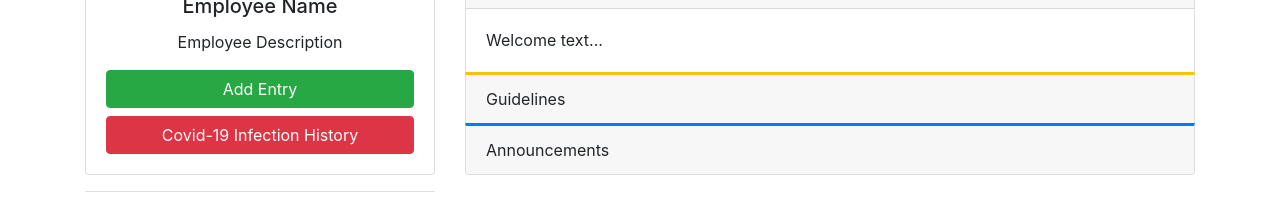
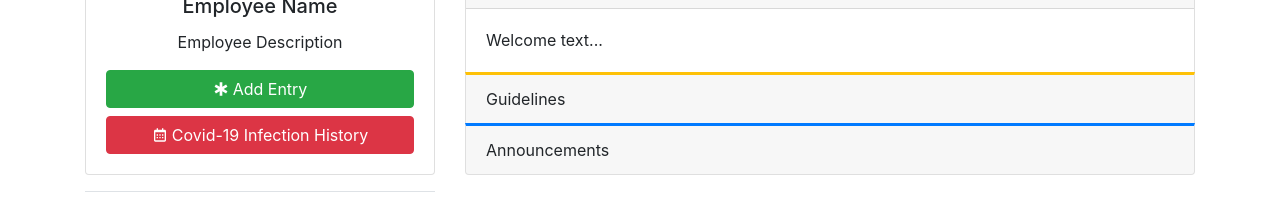
Before and after one commit to hannalalia/health-monitoring, a React (Create React App) app: page / in a window 1280 px wide. Shown: the part 447-651 px from the top of the page. Built offline with nearby package versions, Linux system fonts and the light colour scheme.

Commit message:
add icons for buttons

```diff
--- a/src/components/Dashboard.js
+++ b/src/components/Dashboard.js
@@ -1,5 +1,6 @@
 import React from 'react';
 import {Button, Card, Row, Col, Table, Badge, Accordion} from 'react-bootstrap';
+import {BiCalendar, BiHealth} from "react-icons/bi";
 
 function Dashboard(){
     return(
@@ -13,8 +14,8 @@ function Dashboard(){
                             <Card.Text align="center">
                             Employee Description
                             </Card.Text>
-                            <a className="btn btn-success w-100 mb-2" href="https://ee.kobotoolbox.org/x/YqSOoDyT">Add Entry</a>
-                            <Button variant="danger w-100">Covid-19 Infection History</Button>
+                            <a className="btn btn-success w-100 mb-2 d-flex align-items-center justify-content-center" href="https://ee.kobotoolbox.org/x/YqSOoDyT"><BiHealth className="mr-1"></BiHealth>Add Entry</a>
+                            <Button variant="danger w-100 d-flex align-items-center justify-content-center"><BiCalendar className="mr-1"></BiCalendar>Covid-19 Infection History</Button>
                         </Card.Body>
                     </Card>
                     <Table>
```
